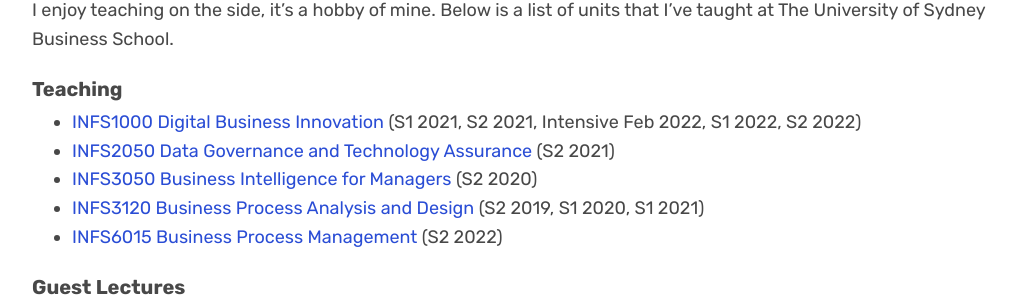
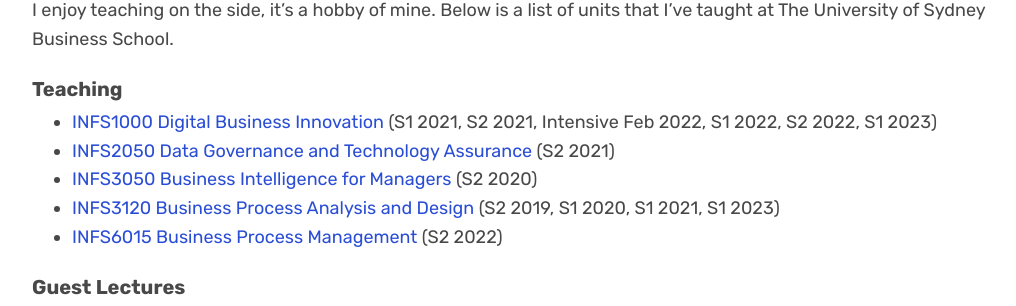
Before and after one commit to jeffreycklo/jeffreycklo.github.io, a Jekyll site: the page built from teaching.md, in a window 1280 px wide. Shown: the part 573-879 px from the top of the page, without its empty margins (128-1144 px from the left). Built offline with Jekyll 4.4.1, drawn with Linux system fonts in a browser that asks for light colours; nearby versions of some CDN libraries; some web fonts are replaced.

Commit message:
Update teaching.md

```diff
--- a/teaching.md
+++ b/teaching.md
@@ -13,10 +13,10 @@ I enjoy teaching on the side, it's a hobby of mine. Below is a list of units tha
 
 ### Teaching
 
-- [INFS1000 Digital Business Innovation](https://www.sydney.edu.au/units/INFS1000) (S1 2021, S2 2021, Intensive Feb 2022, S1 2022, S2 2022)
+- [INFS1000 Digital Business Innovation](https://www.sydney.edu.au/units/INFS1000) (S1 2021, S2 2021, Intensive Feb 2022, S1 2022, S2 2022, S1 2023)
 - [INFS2050 Data Governance and Technology Assurance](https://www.sydney.edu.au/units/INFS2050) (S2 2021)
 - [INFS3050 Business Intelligence for Managers](https://www.sydney.edu.au/units/INFS3050) (S2 2020)
-- [INFS3120 Business Process Analysis and Design](https://www.sydney.edu.au/units/INFS2020) (S2 2019, S1 2020, S1 2021)
+- [INFS3120 Business Process Analysis and Design](https://www.sydney.edu.au/units/INFS2020) (S2 2019, S1 2020, S1 2021, S1 2023)
 - [INFS6015 Business Process Management](https://www.sydney.edu.au/units/INFS6015) (S2 2022)
 
 ### Guest Lectures
```
